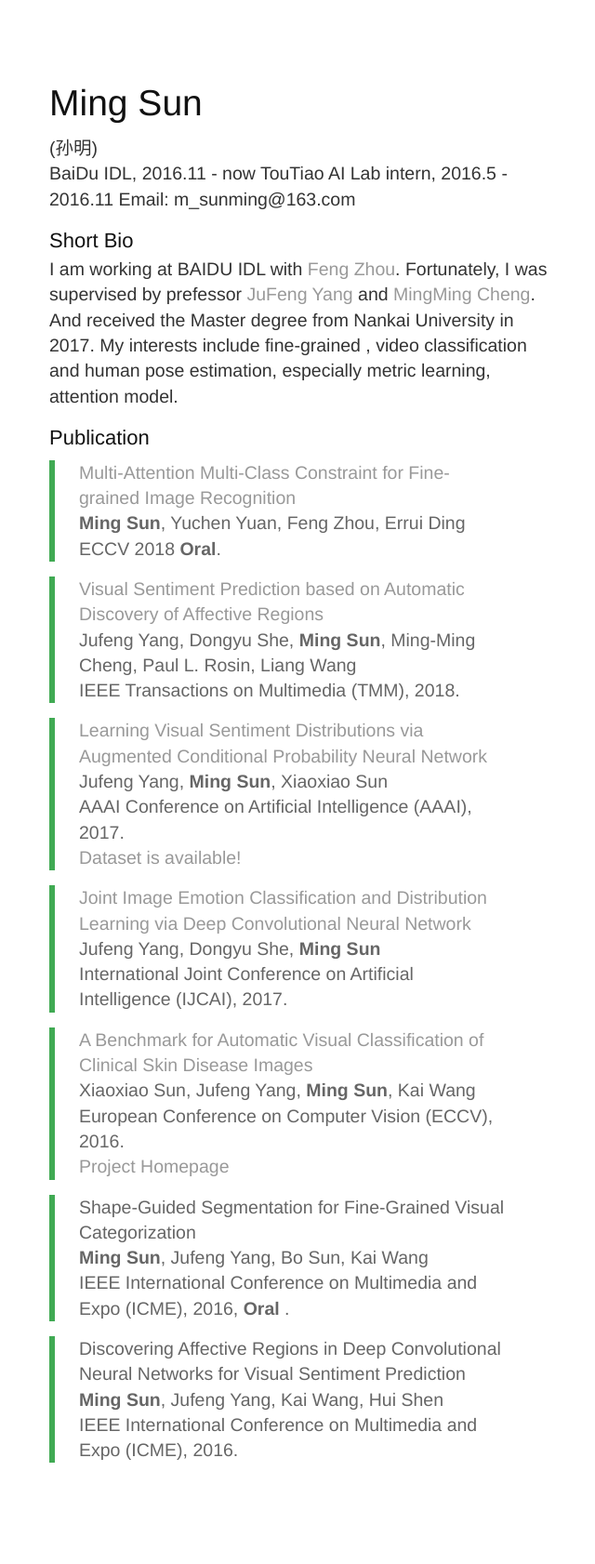
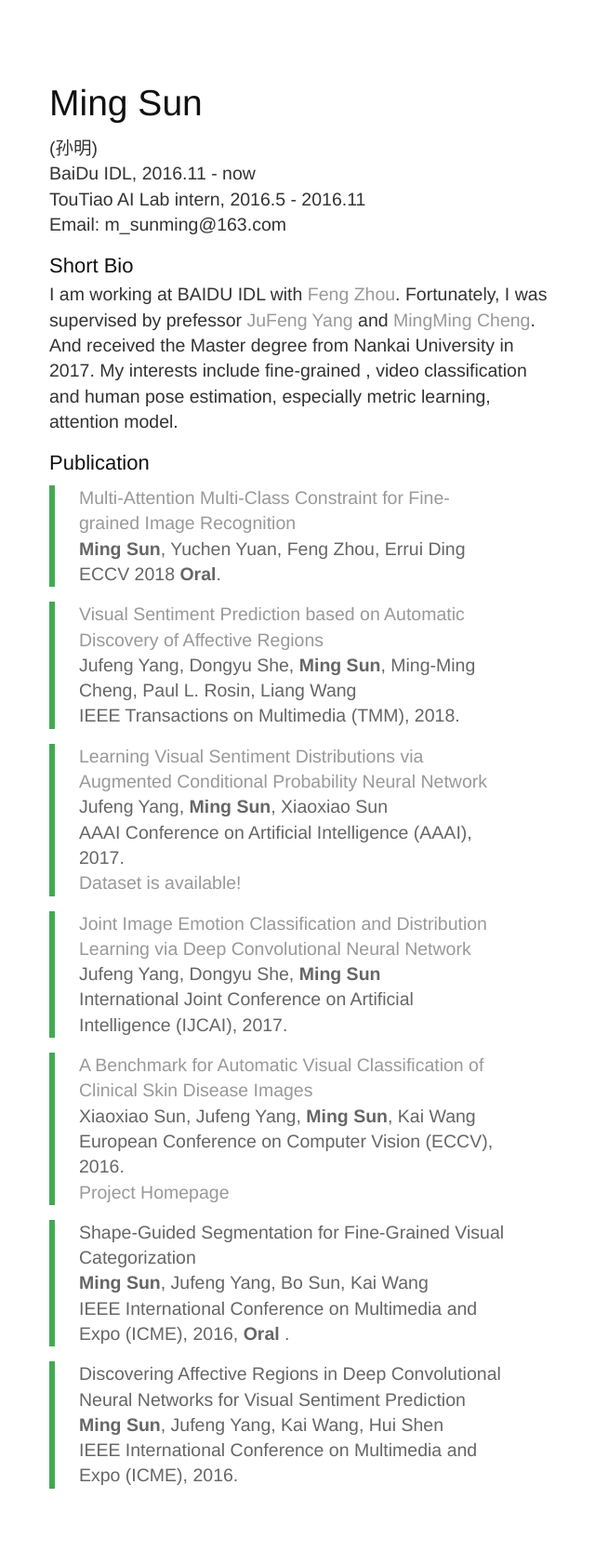
Before and after one commit to msunming/msunming.github.io, a Jekyll site: the page index.html, which Jekyll copies as it is, in a window 1280 px wide. Shown: the whole page at 93% size, without its empty margins (139-779 px from the left). Built offline with Jekyll 4.4.1, drawn with Linux system fonts in a browser that asks for light colours; before the commit the page ends 1654 px from its top, so only the background shows below that.

```diff
--- a/index.html
+++ b/index.html
@@ -444,10 +444,10 @@ pre .markdown .emphasis {
 		<body>
 		<div id="content">
 		<h1>Ming Sun </h1>
-		<p>(孙明)
-		<br>BaiDu IDL, 2016.11 - now
-		TouTiao AI Lab intern, 2016.5 - 2016.11
-		Email: m_sunming@163.com<br>
+		<p>(孙明)<br>
+		BaiDu IDL, 2016.11 - now <br>
+		TouTiao AI Lab intern, 2016.5 - 2016.11 <br>
+		Email: m_sunming@163.com <br>
 		</p>
 		<h2>Short Bio</h2>
 		<p> I am working at BAIDU IDL with <a href="http://f-zhou.com/">Feng Zhou</a>.
```
